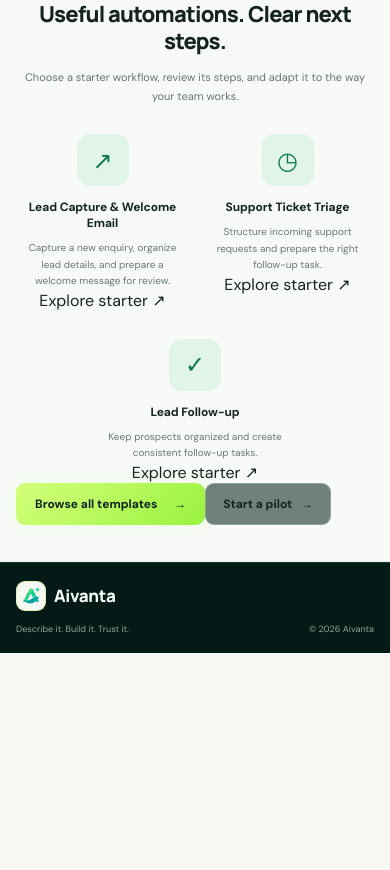
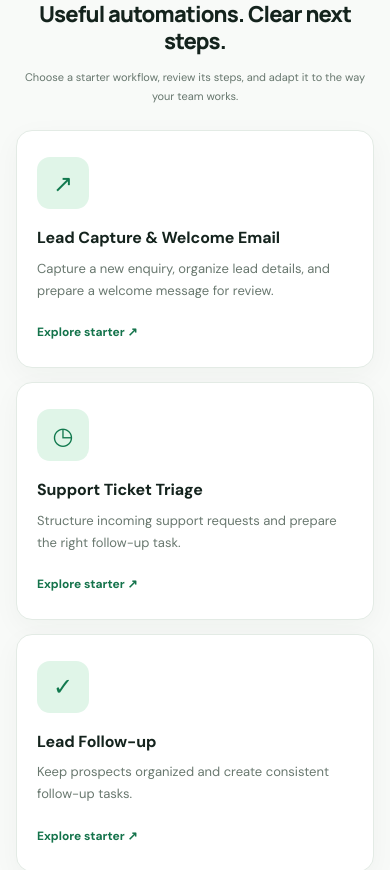
Before and after one commit to veerex758/Ai-automation, a Next.js app: page / in a window 390 px wide. Shown: the part 2340-3210 px from the top of the page. Before the commit the page ends 2993 px from the top, so only its background shows below. Built offline with nearby package versions, Linux system fonts and the light colour scheme.

Commit message:
Style the responsive public template showcase

```diff
--- a/app/globals.css
+++ b/app/globals.css
@@ -401,3 +401,14 @@ h1 span{color:#809e65}
 .integration-brand-mark[data-logo-fallback]:after{content:attr(data-logo-fallback);font-weight:800;color:#24382c}
 .registry-native-mark{display:grid;place-items:center;font-weight:800;font-size:18px;color:#244b38}
 @media(max-width:600px){.registry-connect-backdrop{padding:10px;align-items:end}.registry-connect-dialog{max-height:90vh;border-radius:17px 17px 12px 12px;padding:19px}.registry-connect-heading h2{font-size:20px}}
+
+/* Pilot-ready template showcase on the public homepage */
+.pilot-templates .reference-feature-grid{grid-template-columns:repeat(3,minmax(0,1fr));gap:24px}
+.pilot-templates .reference-feature-card{background:#fff;border:1px solid #e3ebe5;border-radius:16px;padding:26px 20px;text-align:left;box-shadow:0 8px 28px rgba(16,52,34,.04)}
+.pilot-templates .reference-feature-icon{margin:0 0 18px}
+.pilot-templates .reference-feature-card h3{font-size:16px;line-height:1.35;min-height:42px}
+.pilot-templates .reference-feature-card p{font-size:13px;line-height:1.7;max-width:none;margin:0 0 18px}
+.pilot-templates .reference-feature-card a{font-size:12px;font-weight:700;color:#14734b;text-decoration:none}
+.pilot-templates .reference-feature-card a:hover{text-decoration:underline}
+.pilot-template-actions{display:flex;justify-content:center;gap:12px;margin-top:32px;flex-wrap:wrap}
+@media(max-width:760px){.pilot-templates .reference-feature-grid{grid-template-columns:1fr;gap:14px}.pilot-templates .reference-feature-card h3{min-height:0}}
```
